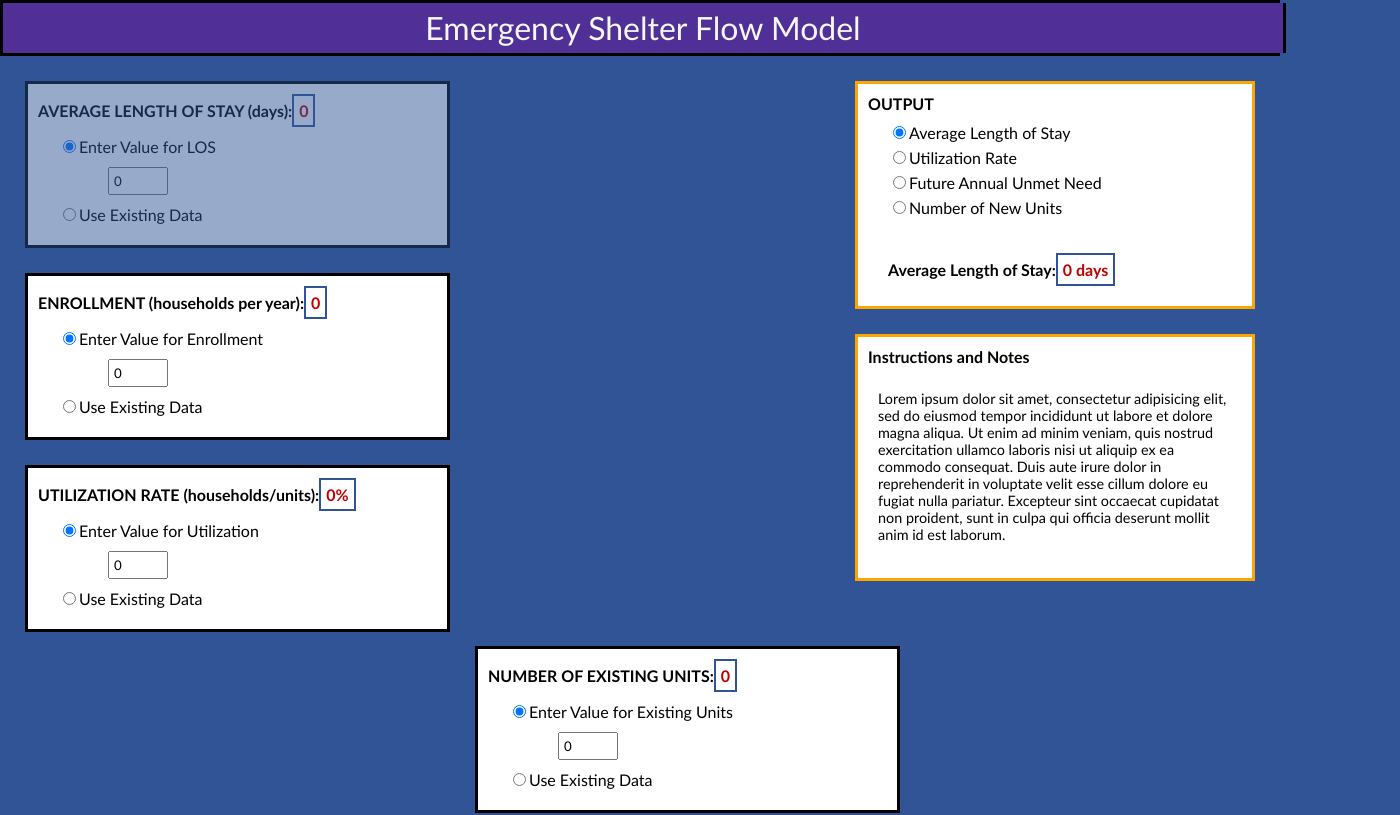
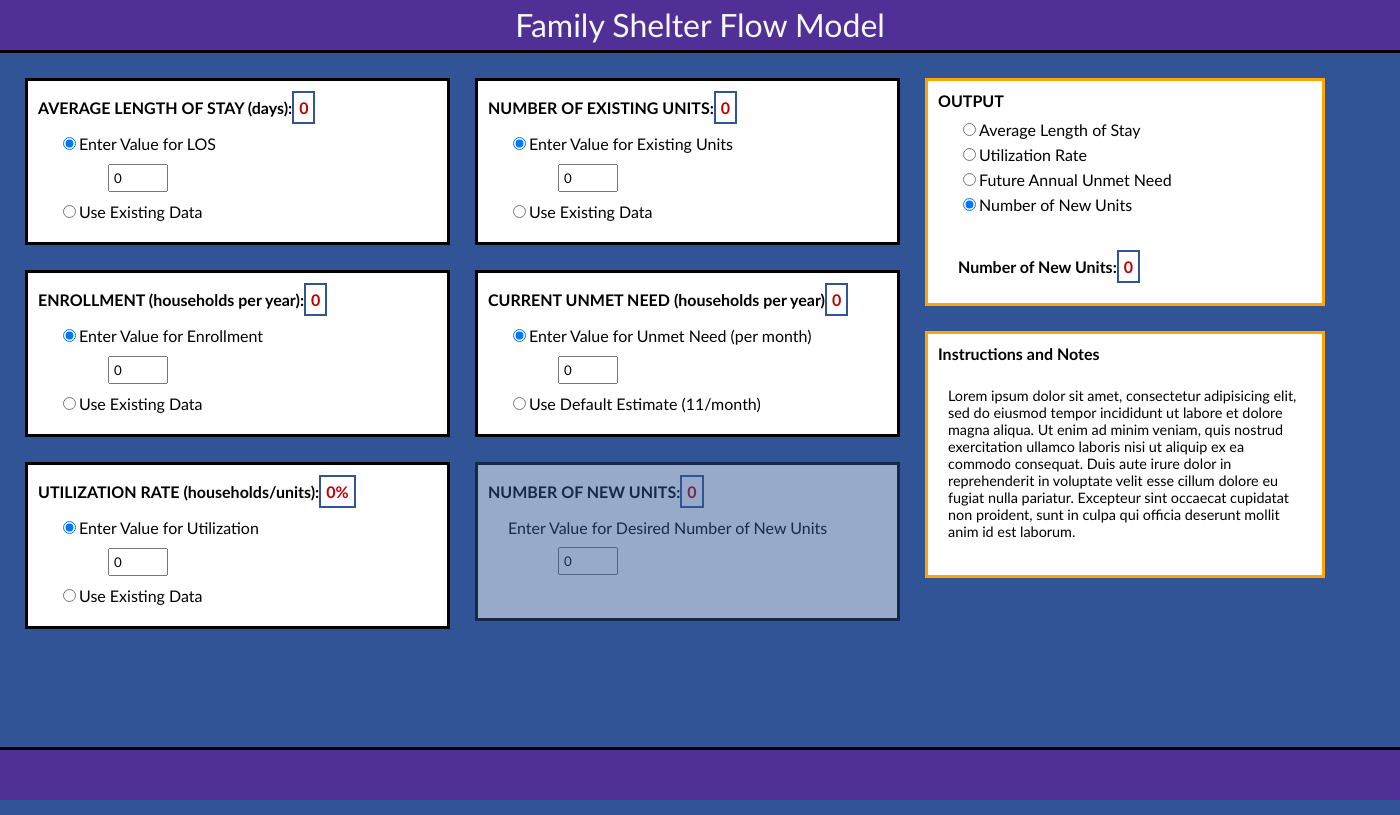
Before and after one commit to rachelrue/ShelterModel, an Angular app in the folder AngularCode/: page / in a window 1280 px wide. Shown: the top 815 px of the page, 1400 px wide, since content can reach past the window. Built offline with nearby package versions, Linux system fonts and the light colour scheme.

Commit message:
update with locked stacking

```diff
--- a/AngularCode/src/app/app.component.css
+++ b/AngularCode/src/app/app.component.css
@@ -2,8 +2,23 @@
 	width: 100%;
 }
 
+body {
+	width: 100%;
+}
+
+.sticky-wrapper {
+    box-shadow: 0 3px 3px 0 #8f8f8f;
+    position: fixed;
+    top: 0;
+    z-index: 999;
+    background: grey;
+    width: 3px;
+    overflow-x: auto;
+  }
+
 #topBar{
 	width:100%;
+	min-width: 1400px;
 	background-color: #503096;
 	height: 50px;
 	line-height: 50px;
@@ -14,12 +29,25 @@
 	font-family: "Trebuchet MS", Arial, Helvetica, sans-serif;
 	border-color: #000000;
 	border-style: solid;
-	border-top: 3px;
-	border-bottom: 3px;
+	border-width: 0px;
+	border-bottom-width: 3px;
 }
 
-.surroundBar{
+#bottomBar{
+	position: absolute;
+	bottom: 0;
 	width:100%;
-	background-color: #000000;
-	height: 3px;
+	min-width: 1400px;
+	background-color: #503096;
+	height: 50px;
+	line-height: 50px;
+	text-align: center;
+	color: #F7F7F7;
+	font-weight: 500;
+	font-size: 2em;
+	font-family: "Trebuchet MS", Arial, Helvetica, sans-serif;
+	border-color: #000000;
+	border-style: solid;
+	border-width: 0px;
+	border-top-width: 3px;
 }
--- a/AngularCode/src/app/app.component.html
+++ b/AngularCode/src/app/app.component.html
@@ -1,6 +1,6 @@
 <!--decorative-->
-<div class="surroundBar"></div>
-<div id="topBar">Emergency Shelter Flow Model</div>
-<div class="surroundBar"></div>
+<div id="topBar">Family Shelter Flow Model</div>
 <!--All the input and outputs-->
 <app-inputs></app-inputs>
+
+<div id="bottomBar"></div>
--- a/AngularCode/src/app/inputs/inputs.component.css
+++ b/AngularCode/src/app/inputs/inputs.component.css
@@ -25,6 +25,7 @@
 }
 
 body{
+    min-width: 1350px;
     max-width: 1350px ;
     margin-left: auto ;
     margin-right: auto ;
--- a/AngularCode/src/app/inputs/inputs.component.ts
+++ b/AngularCode/src/app/inputs/inputs.component.ts
@@ -517,7 +517,7 @@
 
 		//output code
 
-		this.valueOutput = "Average Length of Stay:";
+		this.valueOutput = "Number of New Units:";
 	}
 
 	ngOnInit() {
```
